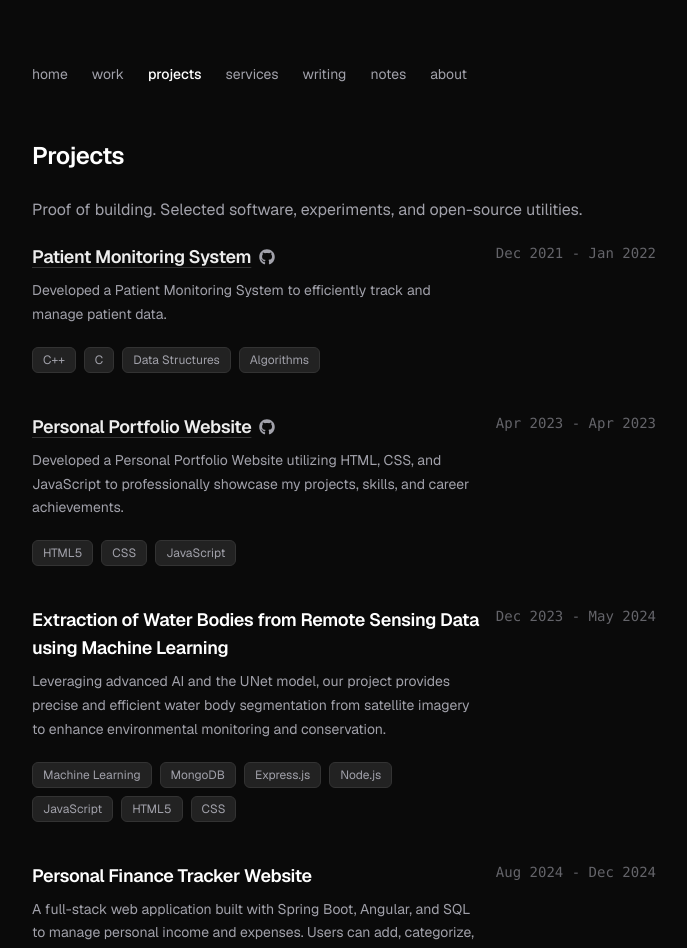
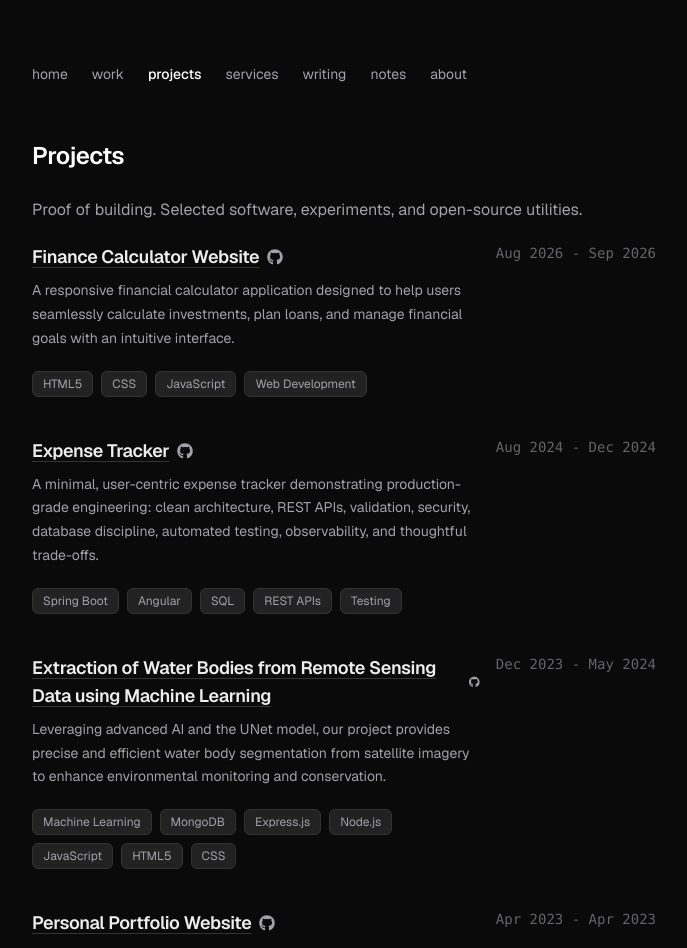
Before and after one commit to AbhipreetAman/personal-portfolio, a Next.js app: page /projects in a window 1280 px wide. Shown: the top 948 px of the page, without its empty margins (296-983 px from the left). Built offline with nearby package versions, Linux system fonts and the light colour scheme.

Commit message:
Update projects section with new projects and links

```diff
--- a/src/data/projects.ts
+++ b/src/data/projects.ts
@@ -1,10 +1,24 @@
 export const projects = [
   {
-    name: "Patient Monitoring System",
-    description: "Developed a Patient Monitoring System to efficiently track and manage patient data.",
-    date: "Dec 2021 - Jan 2022",
-    tags: ["C++", "C", "Data Structures", "Algorithms"],
-    link: "https://github.com/AbhipreetAman/covid_project"
+    name: "Finance Calculator Website",
+    description: "A responsive financial calculator application designed to help users seamlessly calculate investments, plan loans, and manage financial goals with an intuitive interface.",
+    date: "Aug 2026 - Sep 2026",
+    tags: ["HTML5", "CSS", "JavaScript", "Web Development"],
+    link: "https://github.com/AbhipreetAman/Financial-Calculator"
+  },
+  {
+    name: "Expense Tracker",
+    description: "A minimal, user-centric expense tracker demonstrating production-grade engineering: clean architecture, REST APIs, validation, security, database discipline, automated testing, observability, and thoughtful trade-offs.",
+    date: "Aug 2024 - Dec 2024",
+    tags: ["Spring Boot", "Angular", "SQL", "REST APIs", "Testing"],
+    link: "https://github.com/AbhipreetAman/Finance-Tracker-Website"
+  },
+  {
+    name: "Extraction of Water Bodies from Remote Sensing Data using Machine Learning",
+    description: "Leveraging advanced AI and the UNet model, our project provides precise and efficient water body segmentation from satellite imagery to enhance environmental monitoring and conservation.",
+    date: "Dec 2023 - May 2024",
+    tags: ["Machine Learning", "MongoDB", "Express.js", "Node.js", "JavaScript", "HTML5", "CSS"],
+    link: "https://github.com/AbhipreetAman/WaterBody-Segmentation-Project"
   },
   {
     name: "Personal Portfolio Website",
@@ -14,17 +28,10 @@ export const projects = [
     link: "https://github.com/AbhipreetAman/personal_portfolio"
   },
   {
-    name: "Extraction of Water Bodies from Remote Sensing Data using Machine Learning",
-    description: "Leveraging advanced AI and the UNet model, our project provides precise and efficient water body segmentation from satellite imagery to enhance environmental monitoring and conservation.",
-    date: "Dec 2023 - May 2024",
-    tags: ["Machine Learning", "MongoDB", "Express.js", "Node.js", "JavaScript", "HTML5", "CSS"],
-    link: ""
-  },
-  {
-    name: "Personal Finance Tracker Website",
-    description: "A full-stack web application built with Spring Boot, Angular, and SQL to manage personal income and expenses. Users can add, categorize, and track transactions while monitoring spending patterns through a clean and responsive UI. Implements RESTful APIs, structured database design, and secure data handling to ensure efficient financial management.",
-    date: "Aug 2024 - Dec 2024",
-    tags: ["Spring Boot", "Angular", "SQL", "Version Control", "Project Management"],
-    link: ""
+    name: "Patient Monitoring System",
+    description: "Developed a Patient Monitoring System to efficiently track and manage patient data.",
+    date: "Dec 2021 - Jan 2022",
+    tags: ["C++", "C", "Data Structures", "Algorithms"],
+    link: "https://github.com/AbhipreetAman/covid_project"
   }
 ];
```
